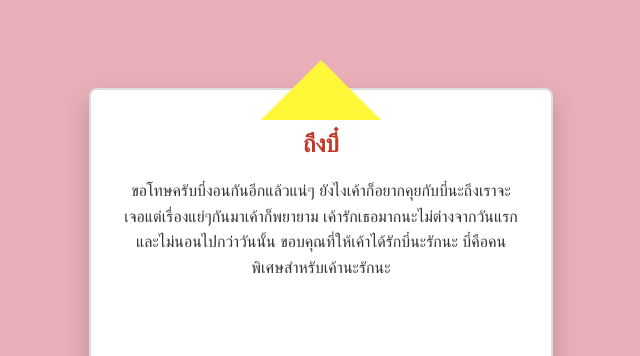
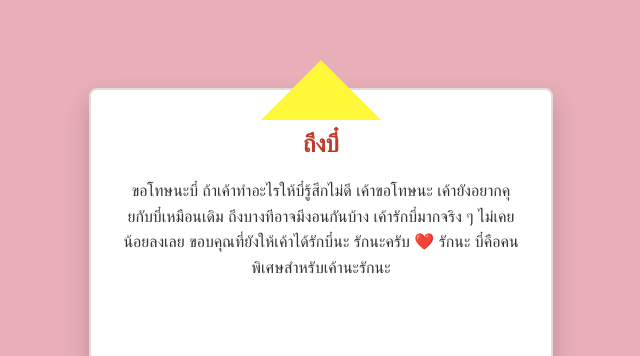
Before and after one commit to Ice23234/Praew, a plain HTML site: page indexter.html in a window 1280 px wide. Shown: the part 167-523 px from the top of the page, without its empty margins (319-959 px from the left). Drawn offline with Linux system fonts and the light colour scheme.

Commit message:
Update indexter.html

```diff
--- a/indexter.html
+++ b/indexter.html
@@ -13,8 +13,7 @@
         <div class="envelope-top"></div>
         <div class="letter-content">
             <h2>ถึงบี๋</h2>
-            <p>ขอโทษครับบี๋งอนกันอีกแล้วแน่ๆ ยังไงเค้าก็อยากคุยกับบี๋นะถึงเราจะเจอแต่เรื่องแย่ๆกันมาเค้าก็พยายาม
-                เค้ารักเธอมากนะไม่ต่างจากวันแรกและไม่นอนไปกว่าวันนั้น ขอบคุณที่ให้เค้าได้รักบี๋นะรักนะ
+            <p>ขอโทษนะบี๋ ถ้าเค้าทำอะไรให้บี๋รู้สึกไม่ดี เค้าขอโทษนะ เค้ายังอยากคุยกับบี๋เหมือนเดิม ถึงบางทีอาจมีงอนกันบ้าง เค้ารักบี๋มากจริง ๆ ไม่เคยน้อยลงเลย ขอบคุณที่ยังให้เค้าได้รักบี๋นะ รักนะครับ ❤️ รักนะ
                 บี๋คือคนพิเศษสำหรับเค้านะรักนะ<br><br>
             </p>
         </div>
```
